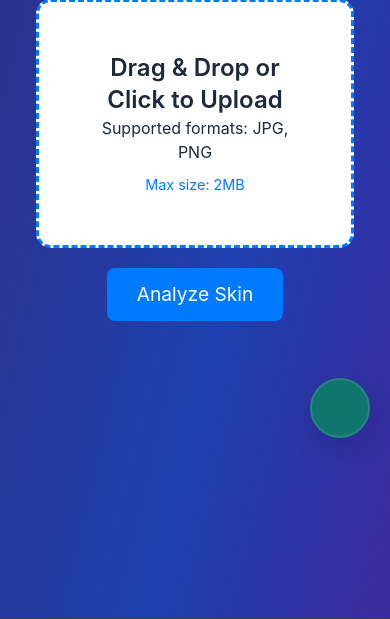
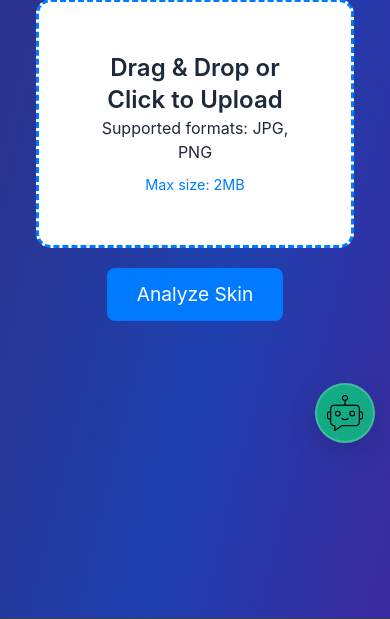
Before and after one commit to himanshudixit2002/Skintellect, a Flask app: page /predict in a window 390 px wide. Shown: the part 386-1005 px from the top of the page. Run offline with Flask 3, Linux system fonts and the light colour scheme; parts of the project's set-up code (start-up, migrations or seed data) failed here and were passed over; some libraries are stand-ins or nearby versions.

Commit message:
updated layout

```diff
--- a/templates/layout.html
+++ b/templates/layout.html
@@ -29,7 +29,8 @@
       right: 20px;
       width: 60px;
       height: 60px;
-      background: #0f766e; /* Dark emerald */
+      background: url("{{ url_for('static', filename='assets/bot.png') }}") no-repeat center/65%;
+      background-color: rgba(16, 185, 129, 0.9);
       border-radius: 50%;
       display: flex;
       align-items: center;
@@ -37,18 +38,38 @@
       transition: all 0.3s cubic-bezier(0.4, 0, 0.2, 1);
       overflow: hidden;
       cursor: pointer;
-      z-index: 100;
+      z-index: 1000;
       box-shadow: 0 8px 30px rgba(0, 0, 0, 0.15);
-      border: 2px solid rgba(255, 255, 255, 0.1);
+      border: 2px solid rgba(255, 255, 255, 0.2);
+      transform: translateZ(0);
     }
     .chat-widget:hover {
-      width: 95%;
-      max-width: 380px;
+      width: calc(100% - 40px);
+      max-width: 400px;
       height: 70vh;
       max-height: 500px;
       border-radius: 18px;
-      background: rgba(16, 185, 129, 0.95); /* Slightly transparent emerald */
+      background: rgba(16, 185, 129, 0.95);
       backdrop-filter: blur(12px);
+      right: 20px;
+      left: auto;
+      transform: translateZ(0) scale(1);
+    }
+    /* Mobile responsiveness */
+    @media (max-width: 768px) {
+      .chat-widget {
+        bottom: 15px;
+        right: 15px;
+      }
+      .chat-widget:hover {
+        width: calc(100% - 30px);
+        max-width: none;
+        bottom: 15px;
+        right: 15px;
+      }
+      .chat-content {
+        border-radius: 12px;
+      }
     }
     .chat-content {
       opacity: 0;
```
